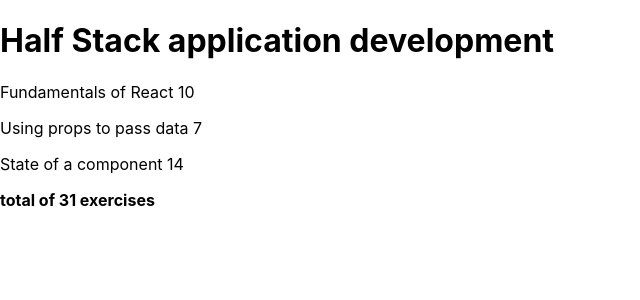
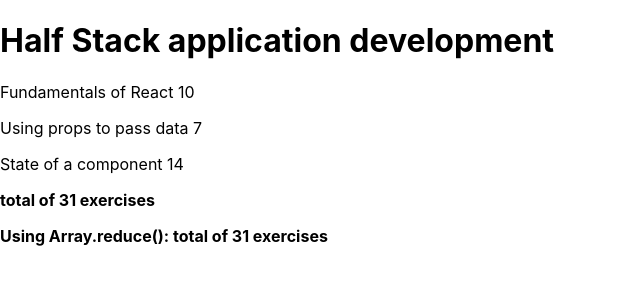
Before and after one commit to cherylfong/netscapia, a JavaScript app in the folder part2/courseinfo/: page / in a window 1280 px wide. Shown: the top 300 px of the page, without its empty margins (0-640 px from the left). Built offline with nearby package versions, Linux system fonts and the light colour scheme; the HTML template or start-up script is replaced by a standard one.

Commit message:
complete section 2.3

```diff
--- a/part2/courseinfo/src/App.js
+++ b/part2/courseinfo/src/App.js
@@ -4,7 +4,9 @@ import './App.css';
 /**
  * 2.1 Define a component responsible for formatting a single course called Course.
  *
- * 2.2 Show sum of exercises of the course
+ * 2.2 Show sum of exercises of the course.
+ *
+ * 2.3 Use Array.reduce to calculate the sum exercises in the course.
  */
 
 import Course from './components/Course';
--- a/part2/courseinfo/src/components/Course.js
+++ b/part2/courseinfo/src/components/Course.js
@@ -42,11 +42,17 @@ const Content = ({course}) => {
 
     parts.forEach( e => { sum += e.exercises })
 
+    const i = 0;
+    const sumReduce = parts.reduce(
+        (accumulator, part) => accumulator + part.exercises, i
+    )
+
     return(
         <>
           {parts.map( p => <Part key={p.id} part={p} />
           )}
-          <SumDisplay total={sum}/>
+          <SumDisplay total={sum} text=""/>
+          <SumDisplay total={sumReduce} text={"Using Array.reduce(): "}/>
         </>
     )
 }
@@ -65,10 +71,10 @@ const Part = ({part}) => {
 /**
  * Displays the sum of exercises for the course.
  */
-const SumDisplay = ({total}) => {
+const SumDisplay = ({total, text}) => {
     return(
         <>
-          <b>total of {total} exercises</b>
+          <p><b>{text}total of {total} exercises</b></p>
         </>
     )
 }
```
